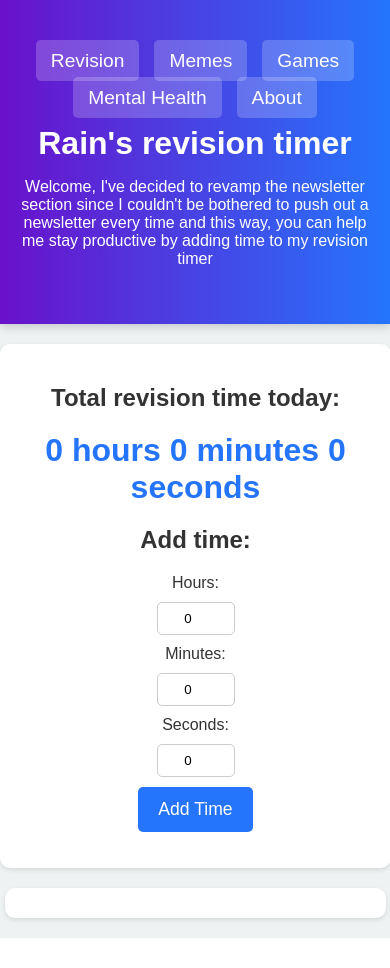
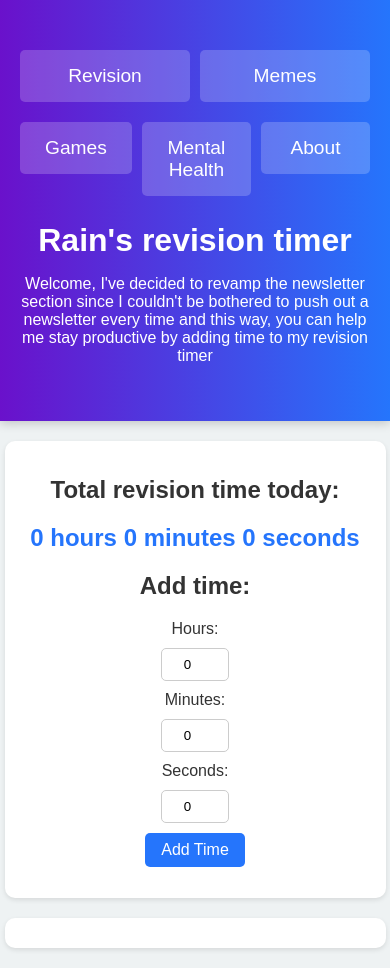
Before and after one commit to moss64lol/rain, a PHP site: page /revision.html in a window 390 px wide. Before the commit the page ends 938 px from the top, so only its background shows below. Run offline with PHP 8.4, Linux system fonts and the light colour scheme.

Commit message:
Update styles.css

```diff
--- a/styles.css
+++ b/styles.css
@@ -128,3 +128,56 @@ nav ul li a:hover {
         width: 90%;
     }
 }
+
+
+/* mobile support */
+@media (max-width: 768px) {
+    header h1 {
+        font-size: 2rem;
+    }
+
+    header p {
+        font-size: 1rem;
+    }
+
+    nav ul {
+        flex-direction: row;
+        justify-content: space-between;
+        gap: 10px;
+    }
+
+    nav ul li {
+        flex: 1 1 30%;
+        margin-bottom: 10px;
+    }
+
+    nav ul li a {
+        font-size: 1.2rem;
+        padding: 15px 25px;
+        display: block;
+        text-align: center;
+    }
+
+    .timer-container {
+        padding: 15px;
+    }
+
+    #total-time {
+        font-size: 1.5rem;
+    }
+
+    #add-time-form input {
+        width: 50px;
+    }
+
+    #add-time-form button {
+        padding: 8px 16px;
+        font-size: 1rem;
+    }
+}
+
+@media (min-width: 1024px) {
+    .meme {
+        flex: 1 1 100%;
+    }
+}
```
